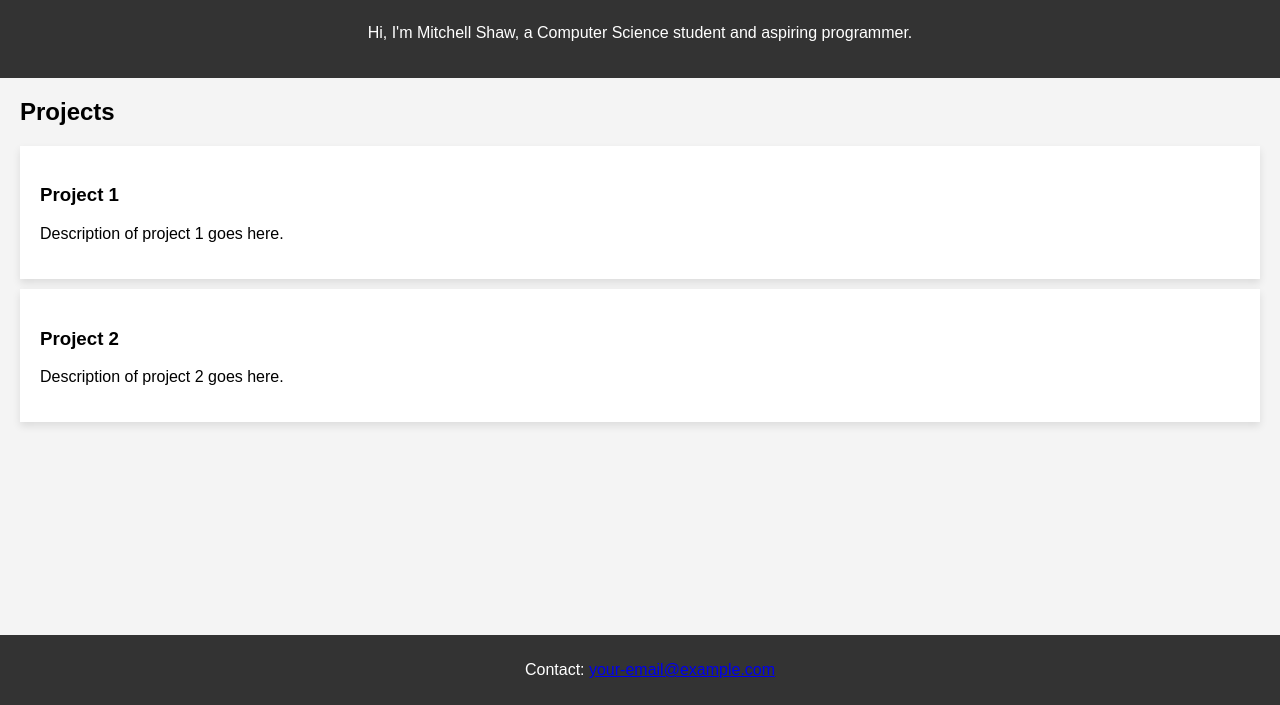
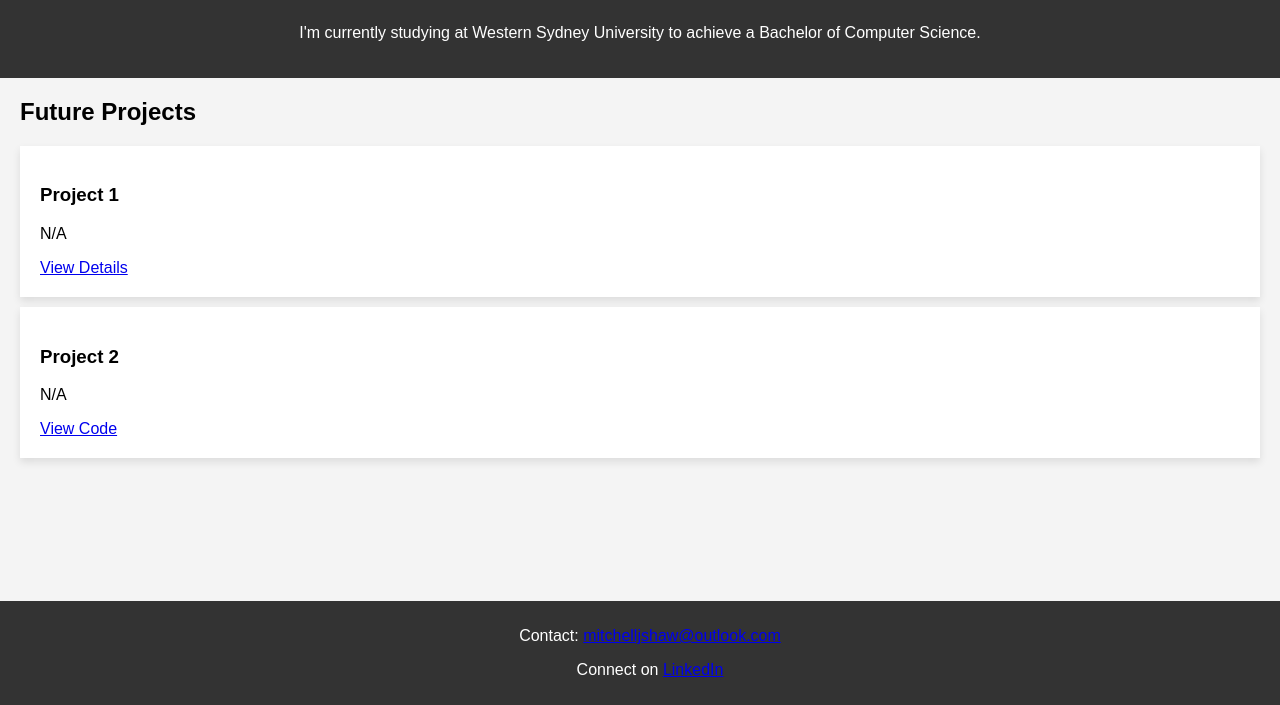
Before and after one commit to mitchelljshaw/mitchelljshaw.github.io, a plain HTML site: page index.html in a window 1280 px wide. Shown: the part 95-800 px from the top of the page. Drawn offline with Linux system fonts and the light colour scheme.

Commit message:
index.html

```diff
--- a/index.html
+++ b/index.html
@@ -7,25 +7,30 @@
     <link rel="stylesheet" href="style.css">
 </head>
 <body>
-    <header>
+    <header role="banner">
         <h1>Welcome to My Portfolio</h1>
-        <p>Hi, I'm Mitchell Shaw, a Computer Science student and aspiring programmer.</p>
+        <p>I'm currently studying at Western Sydney University to achieve a Bachelor of Computer Science.</p>
     </header>
 
-    <section class="projects">
-        <h2>Projects</h2>
-        <div class="project-card">
-            <h3>Project 1</h3>
-            <p>Description of project 1 goes here.</p>
-        </div>
-        <div class="project-card">
-            <h3>Project 2</h3>
-            <p>Description of project 2 goes here.</p>
-        </div>
-    </section>
+    <main role="main">
+        <section class="projects">
+            <h2>Future Projects</h2>
+            <article class="project-card">
+                <h3>Project 1</h3>
+                <p>N/A</p>
+                <a href="#" class="project-link">View Details</a>
+            </article>
+            <article class="project-card">
+                <h3>Project 2</h3>
+                <p>N/A</p>
+                <a href="#" class="project-link">View Code</a>
+            </article>
+        </section>
+    </main>
 
-    <footer>
-        <p>Contact: <a href="mailto:your-email@example.com">your-email@example.com</a></p>
+    <footer role="contentinfo">
+        <p>Contact: <a href="mailto:mitchelljshaw@outlook.com">mitchelljshaw@outlook.com</a></p>
+        <p>Connect on <a href="https://www.linkedin.com/in/mitchell-shaw-05a032144/">LinkedIn</a></p>
     </footer>
 </body>
 </html>
```
